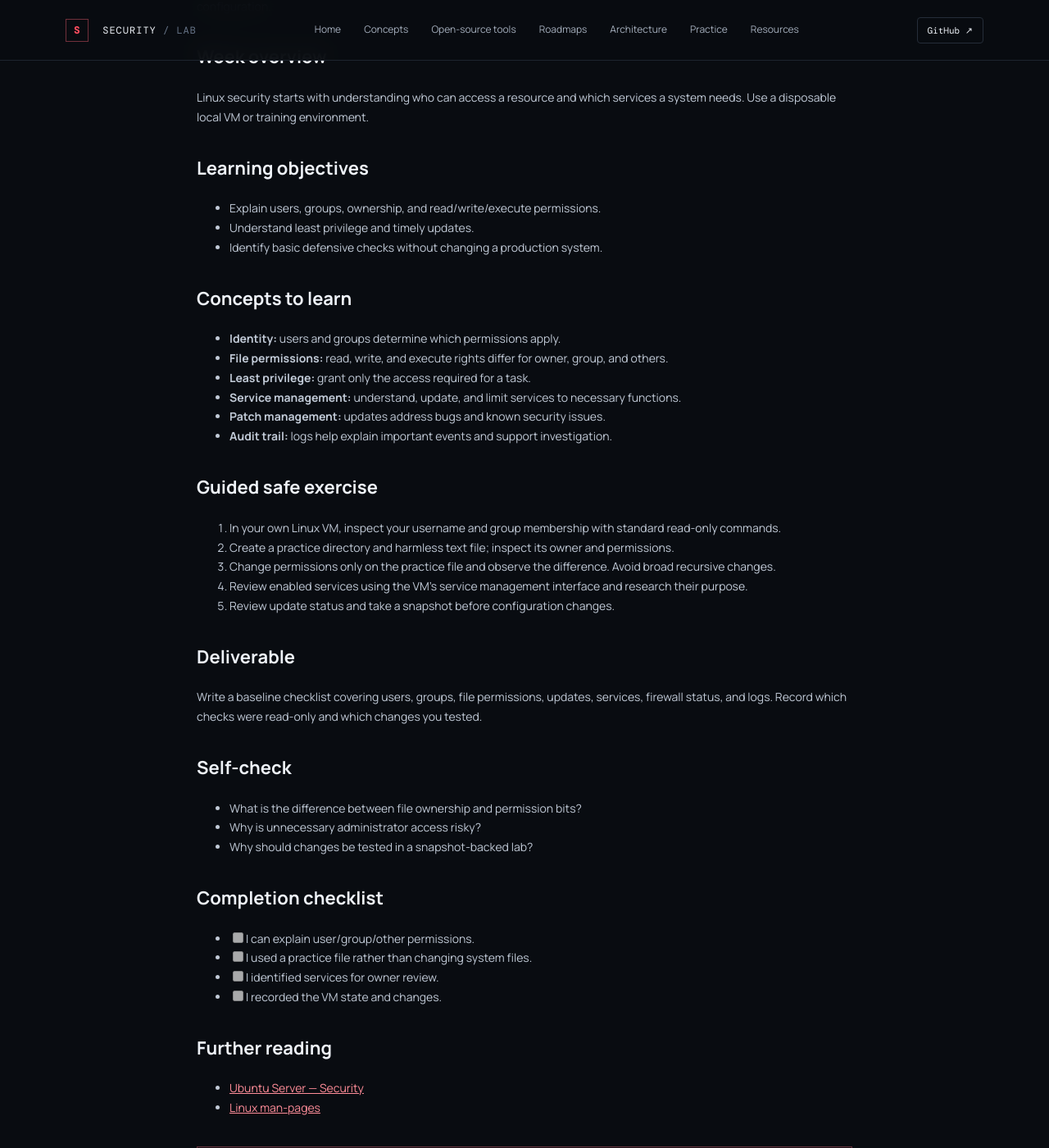
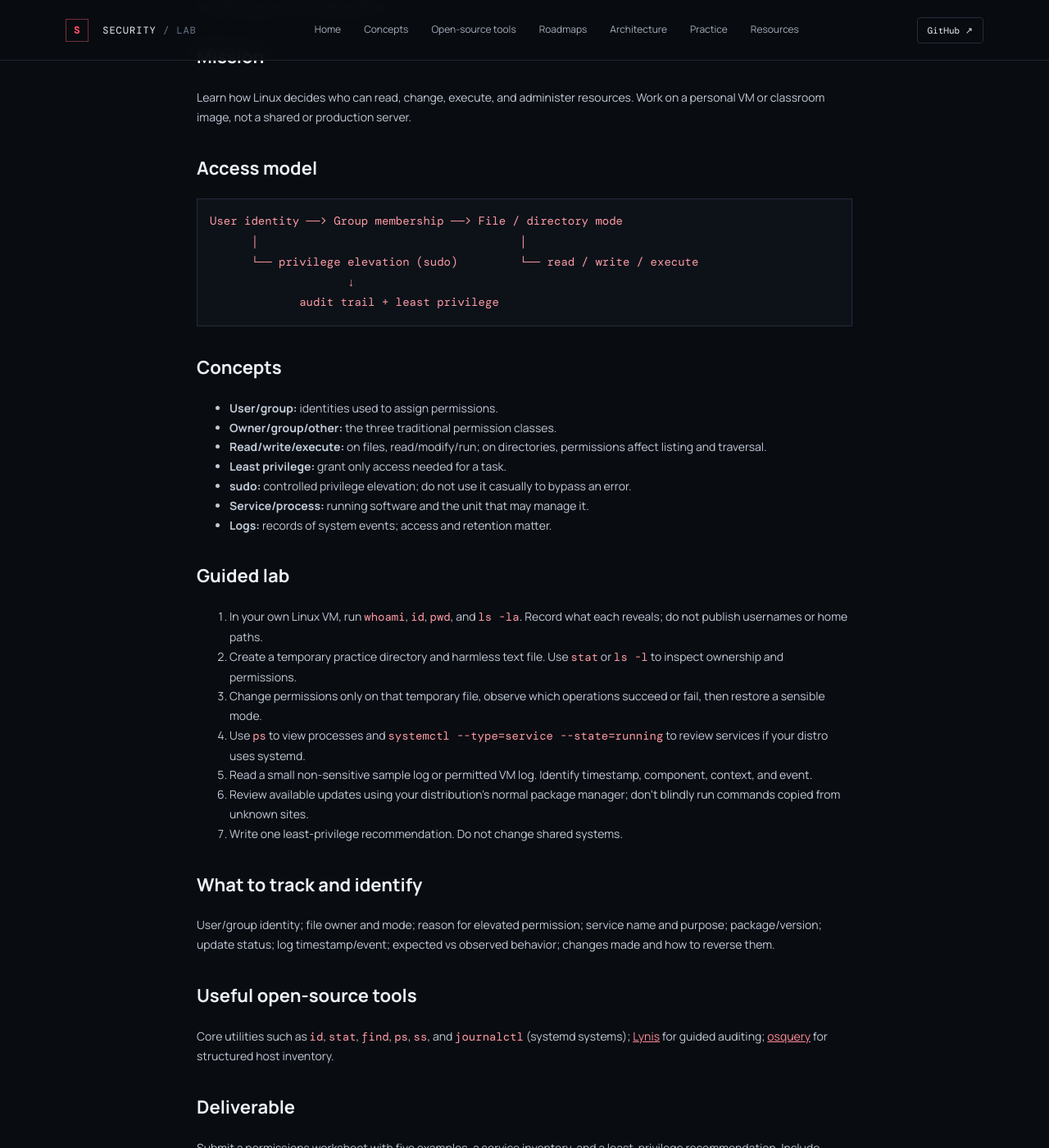
Before and after one commit to Learning-No/Cybersecurity-Learning-Lab, a Jekyll site: the page built from _notes/week-07-linux-security.md, in a window 1280 px wide and 1400 px high, scrolled down 444 px. Shown: the whole window at 82% size. Built offline with Jekyll 4.4.1, drawn with Linux system fonts in a browser that asks for light colours; some of the changed text lies outside the part shown.

Commit message:
Expand _notes/week-07-linux-security.md with practical learning steps

````diff
--- a/_notes/week-07-linux-security.md
+++ b/_notes/week-07-linux-security.md
@@ -3,47 +3,62 @@ title: "Week 07 — Linux Security & Permissions"
 week: "WEEK 07"
 track: "VAPT ROADMAP"
 level: "Beginner"
-summary: "Understand Linux users, groups, file permissions, services, updates, and secure configuration."
+summary: "Understand users, groups, file permissions, processes, services, updates, and security logs on a Linux lab machine."
 date: 2026-10-24
 ---
 
-## Week overview
-Linux security starts with understanding who can access a resource and which services a system needs. Use a disposable local VM or training environment.
+## Mission
+Learn how Linux decides who can read, change, execute, and administer resources. Work on a personal VM or classroom image, not a shared or production server.
 
-## Learning objectives
-- Explain users, groups, ownership, and read/write/execute permissions.
-- Understand least privilege and timely updates.
-- Identify basic defensive checks without changing a production system.
+## Access model
+```text
+User identity ──> Group membership ──> File / directory mode
+      │                                      │
+      └── privilege elevation (sudo)         └── read / write / execute
+                    ↓
+             audit trail + least privilege
+```
 
-## Concepts to learn
-- **Identity:** users and groups determine which permissions apply.
-- **File permissions:** read, write, and execute rights differ for owner, group, and others.
-- **Least privilege:** grant only the access required for a task.
-- **Service management:** understand, update, and limit services to necessary functions.
-- **Patch management:** updates address bugs and known security issues.
-- **Audit trail:** logs help explain important events and support investigation.
+## Concepts
+- **User/group:** identities used to assign permissions.
+- **Owner/group/other:** the three traditional permission classes.
+- **Read/write/execute:** on files, read/modify/run; on directories, permissions affect listing and traversal.
+- **Least privilege:** grant only access needed for a task.
+- **sudo:** controlled privilege elevation; do not use it casually to bypass an error.
+- **Service/process:** running software and the unit that may manage it.
+- **Logs:** records of system events; access and retention matter.
 
-## Guided safe exercise
-1. In your own Linux VM, inspect your username and group membership with standard read-only commands.
-2. Create a practice directory and harmless text file; inspect its owner and permissions.
-3. Change permissions only on the practice file and observe the difference. Avoid broad recursive changes.
-4. Review enabled services using the VM's service management interface and research their purpose.
-5. Review update status and take a snapshot before configuration changes.
+## Guided lab
+1. In your own Linux VM, run `whoami`, `id`, `pwd`, and `ls -la`. Record what each reveals; do not publish usernames or home paths.
+2. Create a temporary practice directory and harmless text file. Use `stat` or `ls -l` to inspect ownership and permissions.
+3. Change permissions only on that temporary file, observe which operations succeed or fail, then restore a sensible mode.
+4. Use `ps` to view processes and `systemctl --type=service --state=running` to review services if your distro uses systemd.
+5. Read a small non-sensitive sample log or permitted VM log. Identify timestamp, component, context, and event.
+6. Review available updates using your distribution's normal package manager; don't blindly run commands copied from unknown sites.
+7. Write one least-privilege recommendation. Do not change shared systems.
+
+## What to track and identify
+User/group identity; file owner and mode; reason for elevated permission; service name and purpose; package/version; update status; log timestamp/event; expected vs observed behavior; changes made and how to reverse them.
+
+## Useful open-source tools
+Core utilities such as `id`, `stat`, `find`, `ps`, `ss`, and `journalctl` (systemd systems); [Lynis](https://cisofy.com/lynis/) for guided auditing; [osquery](https://osquery.io/) for structured host inventory.
 
 ## Deliverable
-Write a baseline checklist covering users, groups, file permissions, updates, services, firewall status, and logs. Record which checks were read-only and which changes you tested.
+Submit a permissions worksheet with five examples, a service inventory, and a least-privilege recommendation. Include before/after results from your disposable practice file.
 
 ## Self-check
-- What is the difference between file ownership and permission bits?
-- Why is unnecessary administrator access risky?
-- Why should changes be tested in a snapshot-backed lab?
+- Why is world-writable permission risky?
+- How do file and directory execute permissions differ?
+- Why should sudo access be limited?
+- What makes a log entry useful for investigation?
 
 ## Completion checklist
-- [ ] I can explain user/group/other permissions.
-- [ ] I used a practice file rather than changing system files.
-- [ ] I identified services for owner review.
-- [ ] I recorded the VM state and changes.
+- [ ] I can explain owner/group/other permissions.
+- [ ] I tested changes only on disposable lab files.
+- [ ] I can identify a service and its purpose.
+- [ ] I documented observations without sharing private logs.
 
 ## Further reading
-- [Ubuntu Server — Security](https://ubuntu.com/server/docs/security-introduction)
-- [Linux man-pages](https://man7.org/linux/man-pages/)
+- [GNU Coreutils manual](https://www.gnu.org/software/coreutils/manual/)
+- [systemd documentation](https://systemd.io/)
+- [CIS Benchmarks](https://www.cisecurity.org/cis-benchmarks)
````
